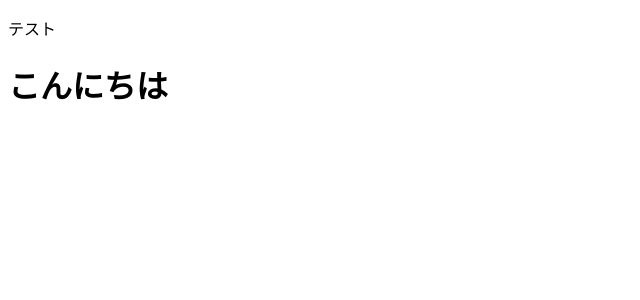
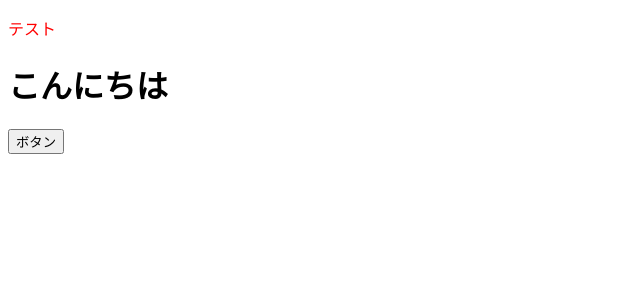
Before and after one commit to kuro1221/sample-app, a React (Create React App) app: page / in a window 1280 px wide. Shown: the top 300 px of the page, without its empty margins (0-640 px from the left). Built offline with nearby package versions, Linux system fonts and the light colour scheme.

Commit message:
Appコンポーネントにstyle追加

```diff
--- a/src/App.jsx
+++ b/src/App.jsx
@@ -2,10 +2,20 @@ import ReactDOM from "react-dom";
 import React from "react";
 
 export const App = () => {
+    const clickButton = () => {
+        alert("クリックテスト")
+    }
+
+    const contentStyle = {
+        color: "red",
+        fontSize: "20px"
+    }
+
     return(
         <>
-            <p>テスト</p>
-            <h1>こんにちは</h1>
+            <p style={{ color: "red" }}>テスト</p>
+            <h1 style={{ contentStyle }}>こんにちは</h1>
+            <button onClick={clickButton} >ボタン</button>
         </>
     )
 }
```
